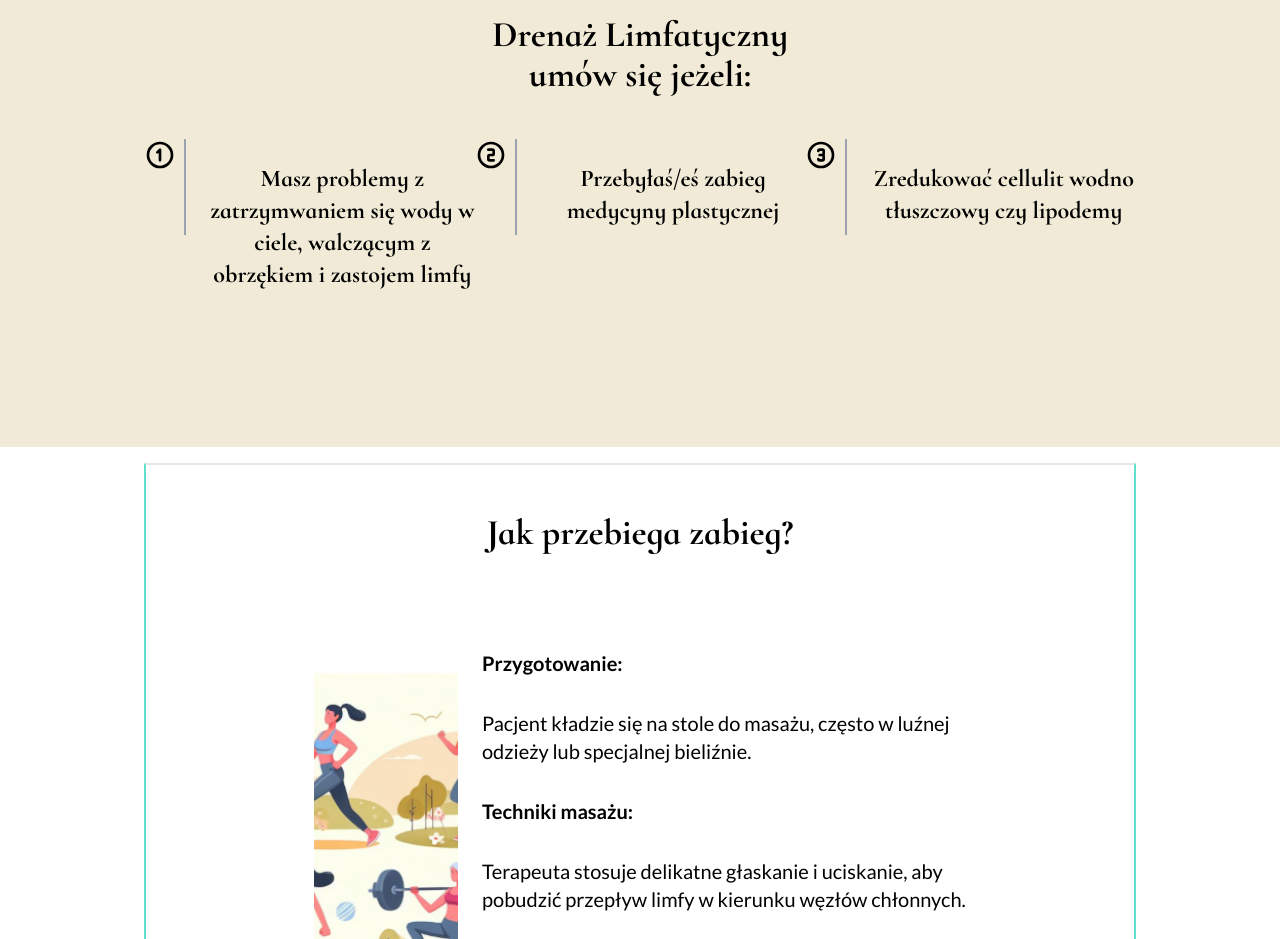
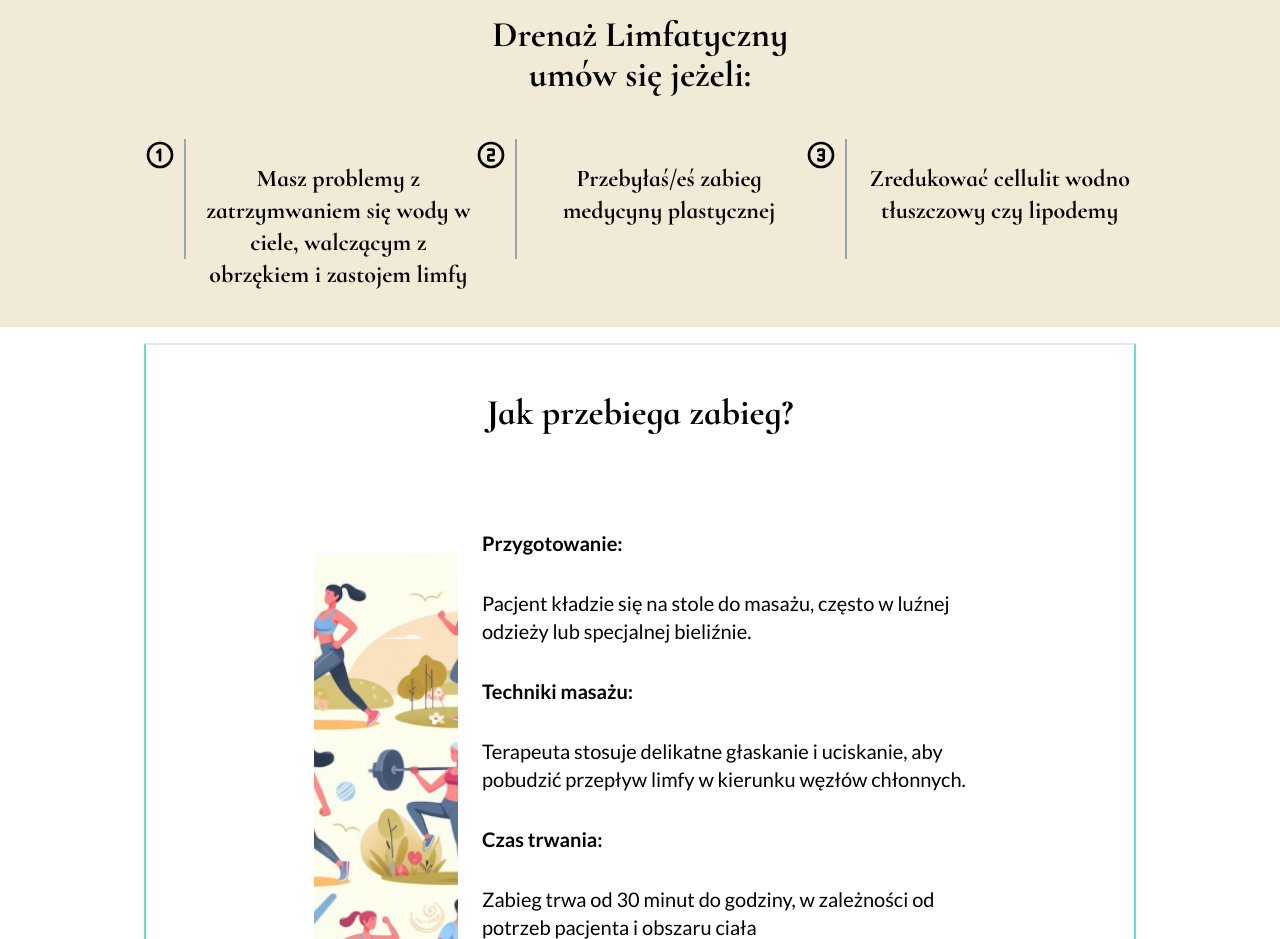
Before and after one commit to PiotrRegulski/stan-relaksu, a Next.js app: page /offer/drenaz-limfatyczny in a window 1280 px wide. Shown: the part 1220-2159 px from the top of the page. Built offline with nearby package versions, Linux system fonts and the light colour scheme.

Commit message:
changing views on different screen sizes

```diff
--- a/src/components/layout/MainHeader.tsx
+++ b/src/components/layout/MainHeader.tsx
@@ -20,7 +20,7 @@ const MainHeader = () => {
         <NavbarMobile />
         <div className="flex lg:gap-24 ">
           <div
-            className={`${CormorantInfant.className} hidden lg:flex w-screen  px-4`}
+            className={`${CormorantInfant.className} hidden md:flex w-screen  px-4`}
           >
             <Navbar />
           </div>
--- a/src/components/layout/NavLinks.tsx
+++ b/src/components/layout/NavLinks.tsx
@@ -17,7 +17,7 @@ const NavLinks = () => {
         <Link
           href={link.href}
           key={link.href}
-          className={` text-teal-950 font-extrabold lg:text-xl border-y-2 rounded-md border-white lg:px-4 pt-3  bg-teal-950 bg-transparent h-[2.5em] lg:h-[2.5em]  ${
+          className={` text-teal-950 font-extrabold md:text-base lg:text-xl border-y-2 rounded-md border-white  lg:px-4 pt-3  bg-teal-950 bg-transparent h-[3em] lg:h-[2.5em]  ${
             pathname === link.href
               ? "px-2 border-y-2 border-amber-400 shadow-lg text-gray-900 font-bold underline mt-2"
               : " hover:border-y-2 hover:border-black hover:text-white hover:shadow-lg"
--- a/src/components/layout/NavbarMobile.tsx
+++ b/src/components/layout/NavbarMobile.tsx
@@ -15,7 +15,7 @@ const NavbarMobile = () => {
   return (
     <>
       <div className="flex">
-        <div className="block xl:hidden">
+        <div className="block md:hidden">
           <button onClick={toggleMenu} className="w-12 h-12 mt-3 ml-3">
             <HamburgerIcon />
           </button>
@@ -27,7 +27,7 @@ const NavbarMobile = () => {
                 </div>
               </Link>
             </div>
-            <p className=" mx-4 lg:mx-auto font-semibold text-xl leading-none text-center text-white pt-3 ">
+            <p className=" mx-3 font-semibold text-xl leading-none text-center text-white pt-3 ">
               Gabinet terapii manualnej ciała i twarzy,<br></br> odprężenie ciała i
               ukojenie duszy.<br></br> Pozwól sobie na<strong>Stan Relaksu</strong>
             </p>
--- a/src/components/offers/Recommendation.tsx
+++ b/src/components/offers/Recommendation.tsx
@@ -8,18 +8,18 @@ const Recommendation = (props:any) => {
         <h3 className="text-black  text-2xl xl:text-4xl font-bold text-center py-10 ">
         <span className=''>{props.title}</span><br></br>umów się jeżeli:
         </h3>
-        <div className="grid grid-rows-3 xl:grid-cols-3   divide-gray-400 xl:px-36 text-lg xl:text-2xl font-bold ">
-          <div className="flex my-1 h-[4em]">
+        <div className="grid grid-rows-3  xl:h-48 xl:grid-cols-3   divide-gray-400 xl:px-36 text-lg xl:text-2xl font-bold ">
+          <div className="flex my-1 ">
             <div className='pr-2'><TbCircleNumber1 className='w-8 h-8 '/></div>
-            <p className=" border-l-2 border-gray-400  text-center pl-6 pt-6 w-full h-[4em] ">{props.fRecommendation}</p>
+            <p className=" border-l-2 border-gray-400  text-center pl-4 pt-2 xl:pt-6 w-full h-[5em] ">{props.fRecommendation}</p>
           </div>
           <div className="flex my-1">
           <div className='pr-2 '><TbCircleNumber2 className='w-8 h-8'/></div>
-            <p className="border-l-2 border-gray-400 text-center pl-6 pt-6 w-full h-[4em]">{props.sRecommendation}</p>
+            <p className="border-l-2 border-gray-400 text-center pl-4 pt-2 xl:pt-6 w-full h-[5em]">{props.sRecommendation}</p>
           </div>
           <div className="flex my-1">
           <div className='pr-2'><TbCircleNumber3 className='w-8 h-8'/></div>
-            <p className="border-l-2 border-gray-400 text-center pl-6 pt-6 w-full h-[4em]">
+            <p className="border-l-2 border-gray-400 text-center pl-4 pt-2 xl:pt-6 w-full h-[5em]">
               {props.tRecommendation}
             </p>
           </div>
```
